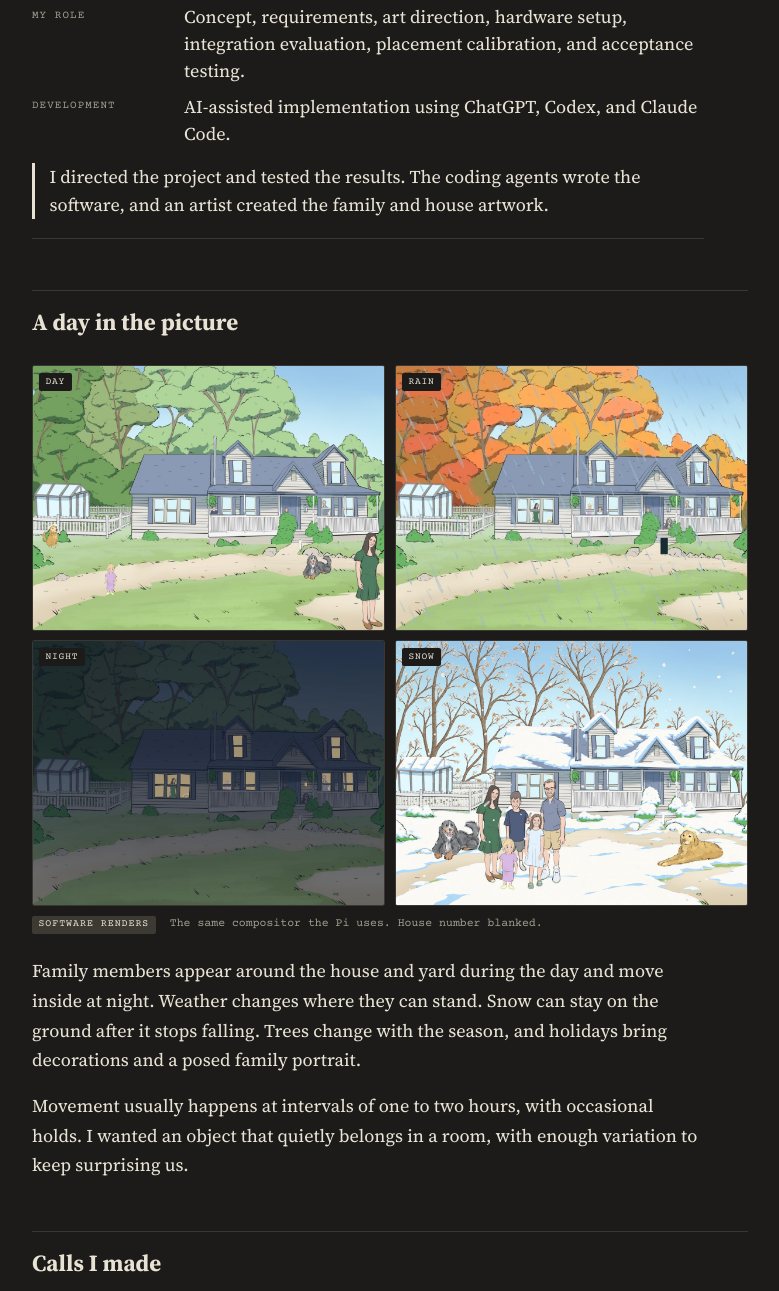
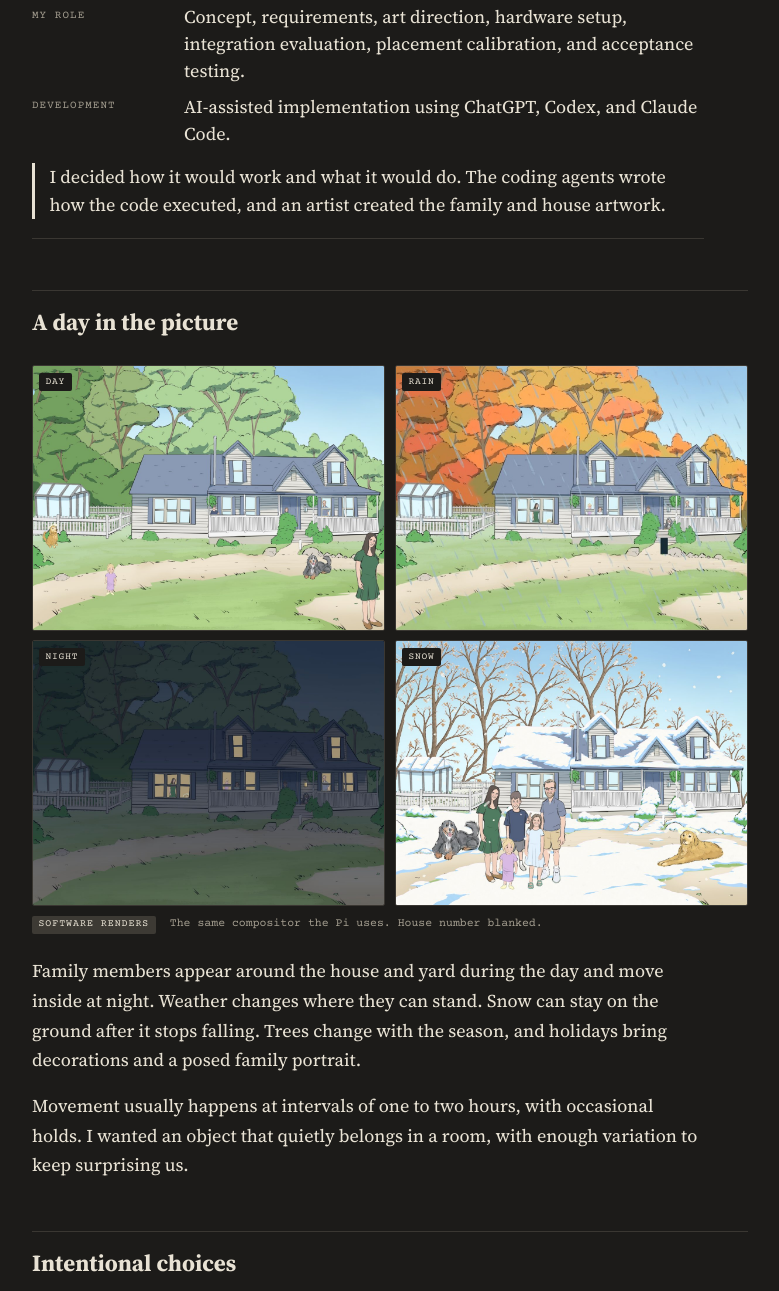
Before and after one commit to themadseacow/themadseacow.github.io, an Astro site: page /experiments/living-family-portrait in a window 1280 px wide. Shown: the part 1512-2803 px from the top of the page, without its empty margins (404-1183 px from the left). Built offline with nearby package versions, Linux system fonts and the light colour scheme; Astro itself is replaced by a stand-in of ours.

Commit message:
Portrait: updated role line and "Intentional choices" heading
Both from the reviewed case file.

```diff
--- a/src/content/experiments/living-family-portrait.md
+++ b/src/content/experiments/living-family-portrait.md
@@ -41,7 +41,7 @@ Nothing animates. Between changes, the picture sits still, like a print. Then yo
   <div><dt>My role</dt><dd>Concept, requirements, art direction, hardware setup, integration evaluation, placement calibration, and acceptance testing.</dd></div>
   <div><dt>Development</dt><dd>AI-assisted implementation using ChatGPT, Codex, and Claude Code.</dd></div>
 </dl>
-<p class="own">I directed the project and tested the results. The coding agents wrote the software, and an artist created the family and house artwork.</p>
+<p class="own">I decided how it would work and what it would do. The coding agents wrote how the code executed, and an artist created the family and house artwork.</p>
 </section>
 
 ## A day in the picture
@@ -58,7 +58,7 @@ Family members appear around the house and yard during the day and move inside a
 
 Movement usually happens at intervals of one to two hours, with occasional holds. I wanted an object that quietly belongs in a room, with enough variation to keep surprising us.
 
-## Calls I made
+## Intentional choices
 
 <div class="calls">
 
--- a/src/pages/experiments/[id].astro
+++ b/src/pages/experiments/[id].astro
@@ -260,7 +260,7 @@ const drawer = getDrawer(exp.data.drawer)!;
     }
   }
 
-  /* ---------- Calls I made: square markers ---------- */
+  /* ---------- Intentional choices: square markers ---------- */
   .body :global(.calls ul) {
     list-style: none;
     padding: 0;
```
Also changed, not shown: DESIGN.md (+1 -1 lines).
